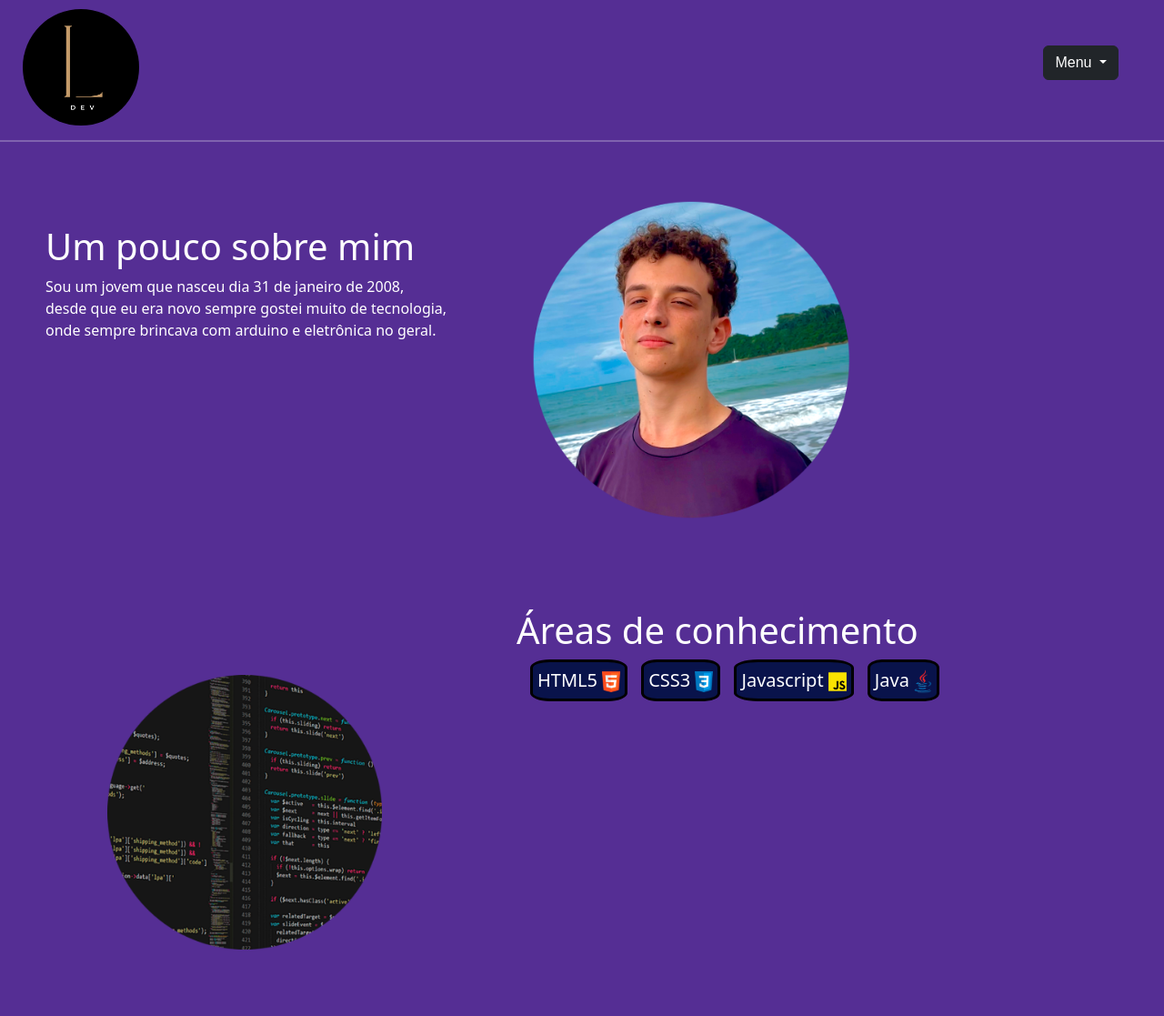
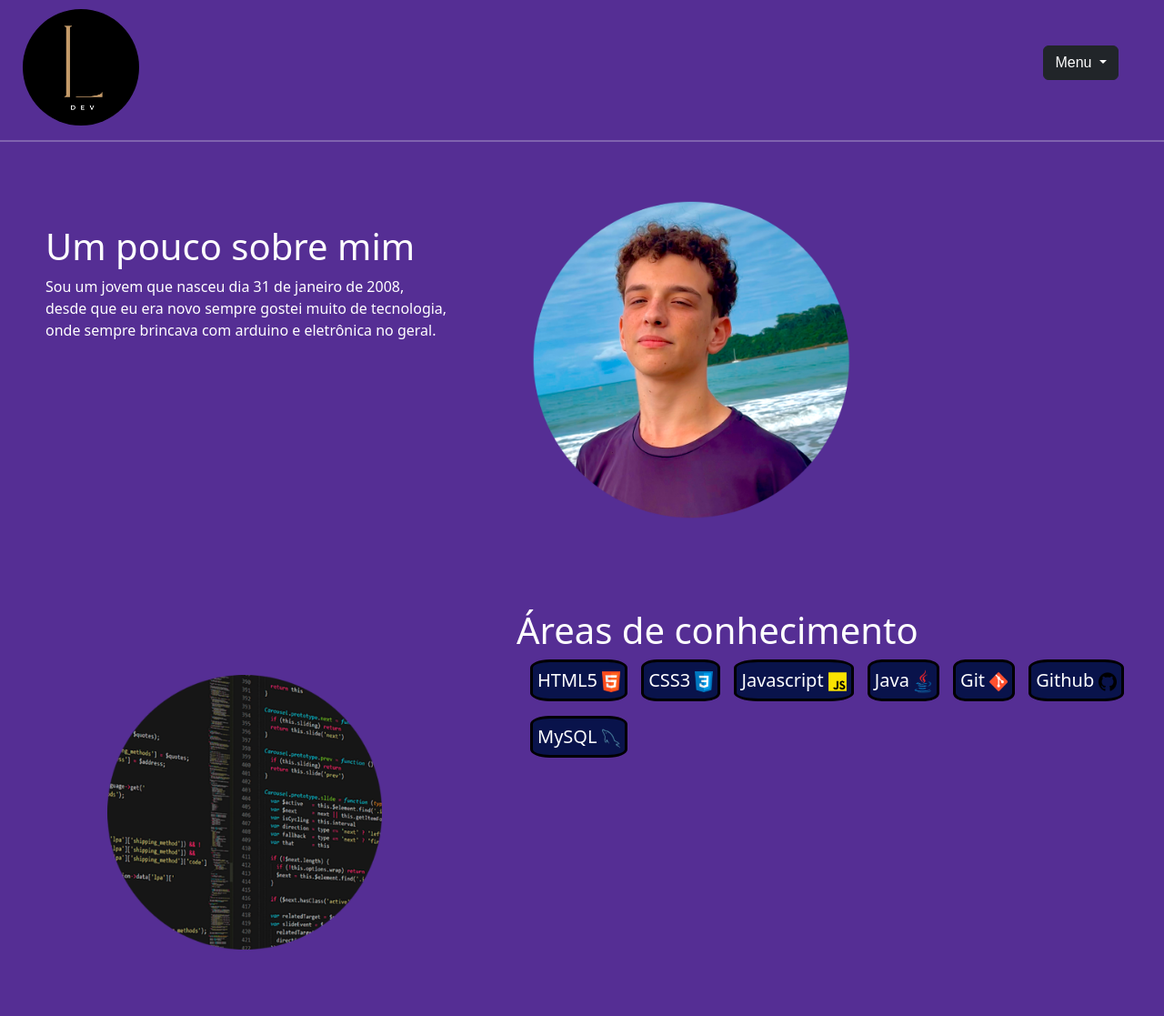
Before and after one commit to lucasbennertz/Portfolio, a plain HTML site: page index.html in a window 1280 px wide. Shown: the whole page at 91% size. Drawn offline with nearby package versions, Linux system fonts and the light colour scheme.

Commit message:
habilidades completas

```diff
--- a/index.html
+++ b/index.html
@@ -49,6 +49,10 @@
                 <p id="apre2">CSS3 <img src="imagens/logo css.png" alt="" id="imgApre2"></p>
                 <p id="apre2">Javascript <img src="imagens/logo javascript.png" alt="" id="imgApre2"></p>
                 <p id="apre2">Java <img src="imagens/logo java.png" alt="" id="imgApre2"></p>
+                <p id="apre2">Git <img src="imagens/Git.png" alt="" id="imgApre2"></p>
+                <p id="apre2">Github <img src="imagens/Github.png" alt="" id="imgApre2"></p>
+                <p id="apre2">MySQL <img src="imagens/MySQL.png" alt="" id="imgApre2"></p>
+
             </div>
         </div>
     </div>
```
Also changed, not shown: imagens/Git.png (added), imagens/Github.png (added), imagens/MySQL.png (added).
